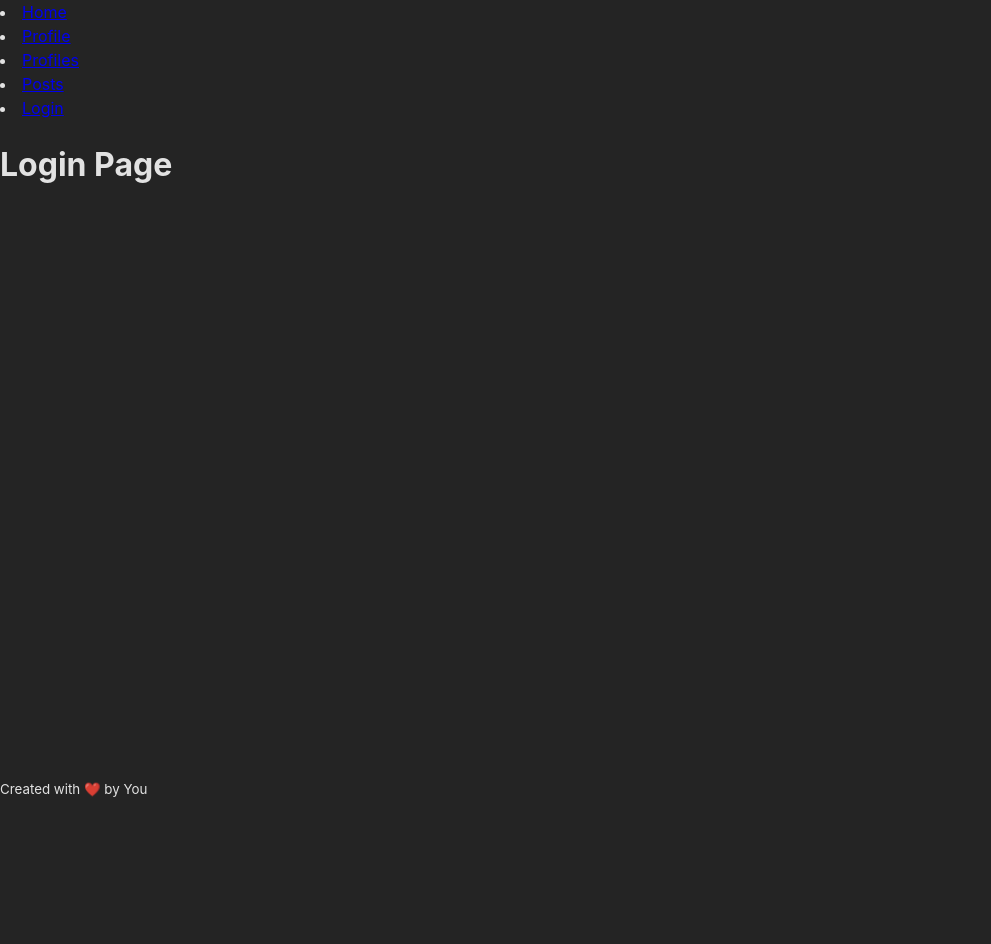
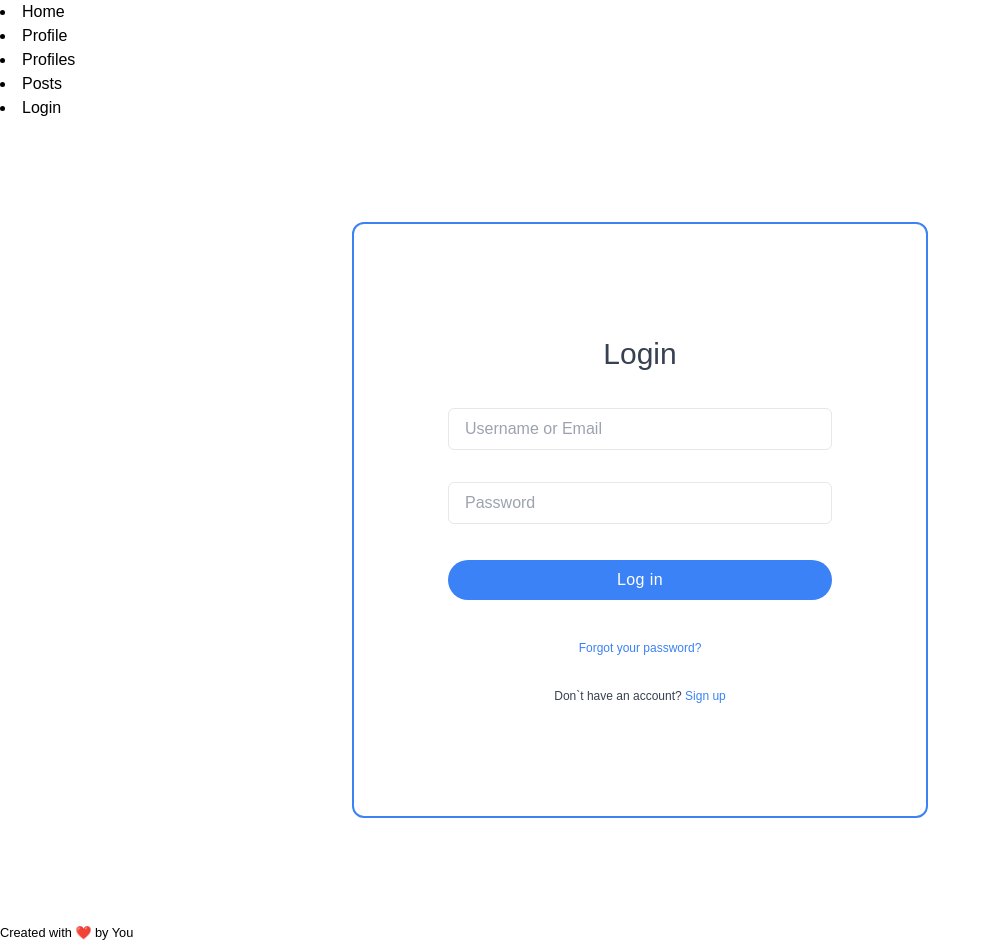
Before and after one commit to sanderselfors/fed2-js2-course-assignement-oslo-react-vite-zeus, a React (Vite) app: page /login in a window 1280 px wide. Shown: the whole page, without its empty margins (0-991 px from the left). Before the commit the page ends 800 px from the top, so only its background shows below. Built offline with nearby package versions, Linux system fonts and the light colour scheme; no server answers.

Commit message:
added login form

```diff
--- a/src/index.css
+++ b/src/index.css
@@ -1,52 +1,9 @@
-:root {
-  font-family: Inter, system-ui, Avenir, Helvetica, Arial, sans-serif;
-  line-height: 1.5;
-  font-weight: 400;
+@tailwind base;
+@tailwind components;
+@tailwind utilities;
 
-  color-scheme: light dark;
-  color: rgba(255, 255, 255, 0.87);
-  background-color: #242424;
+@import url("https://fonts.googleapis.com/css2?family=Poppins:ital,wght@0,100;0,200;0,300;0,400;0,500;0,600;0,700;0,800;0,900;1,100;1,200;1,300;1,400;1,500;1,600;1,700;1,800;1,900&display=swap");
 
-  font-synthesis: none;
-  text-rendering: optimizeLegibility;
-  -webkit-font-smoothing: antialiased;
-  -moz-osx-font-smoothing: grayscale;
-  -webkit-text-size-adjust: 100%;
+html {
+  font-family: "Poppins", sans-serif;
 }
-
-html,
-body,
-#root {
-  margin: 0;
-  padding: 0;
-}
-
-body {
-  margin: 0;
-  min-height: 100vh;
-}
-
-#root {
-  max-width: 1280px;
-  min-height: 100vh;
-  margin: 0 auto;
-  display: grid;
-  grid-template-columns: auto;
-  grid-template-rows: auto 1fr auto;
-  grid-template-areas:
-    "header"
-    "main"
-    "footer";
-}
-
-header {
-  grid-area: header;
-}
-
-main {
-  grid-area: main;
-}
-
-footer {
-  grid-area: footer;
-}
--- a/src/pages/Login.jsx
+++ b/src/pages/Login.jsx
@@ -1,11 +1,59 @@
+import { Link } from "@tanstack/react-router";
 /**
  * Contains form for logging a registered user profile.
  * @see https://docs.noroff.dev/social-endpoints/authentication
  */
 export default function LoginPage() {
+
   return (
     <>
-      <h1>Login Page</h1>
+
+      <div className="relative flex flex-col justify-center min-h-screen p-5 overflow-hidden ">
+        <div className="w-full max-w-xl p-5 m-auto bg-white border-2 border-blue-500 py-28 rounded-xl ">
+          <h1 className="text-3xl font-normal text-center text-gray-700 ">
+            Login
+          </h1>
+          <form className="max-w-sm m-auto mt-6">
+            <div className="py-1 mb-2">
+              <input
+                type="email"
+                placeholder="Username or Email"
+                className="block w-full px-4 py-2 mt-2 text-blue-500 bg-white border rounded-md focus:border-blue-500 focus:ring-blue-500 focus:outline-none focus:ring focus:ring-opacity-40"
+                required
+              />
+            </div>
+            <div className="py-3 mb-2">
+              <input
+                type="password"
+                placeholder="Password"
+                className="block w-full px-4 py-2 mt-2 text-blue-500 bg-white border rounded-md focus:border-blue-500 focus:ring-blue-500 focus:outline-none focus:ring focus:ring-opacity-40"
+                required
+              />
+            </div>
+            <div className="flex justify-center mt-6">
+              <Link
+                to="/profile"
+                className="w-full px-4 py-2 tracking-wide text-center text-white transition-colors duration-200 transform bg-blue-500 rounded-3xl hover:bg-blue-700 focus:outline-none focus:bg-blue-500"
+              >
+                Log in
+              </Link>
+            </div>
+            <a
+              href="#"
+              className="flex justify-center pt-10 text-xs text-blue-500 hover:underline"
+            >
+              Forgot your password?
+            </a>
+          </form>
+          <p className="mt-8 text-xs font-light text-center text-gray-700">
+            {" "}
+            Don`t have an account?{" "}
+            <Link to="/register" className="font-medium text-blue-500 hover:underline">
+              Sign up
+            </Link>
+          </p>
+        </div>
+      </div>
     </>
   );
 }
```
